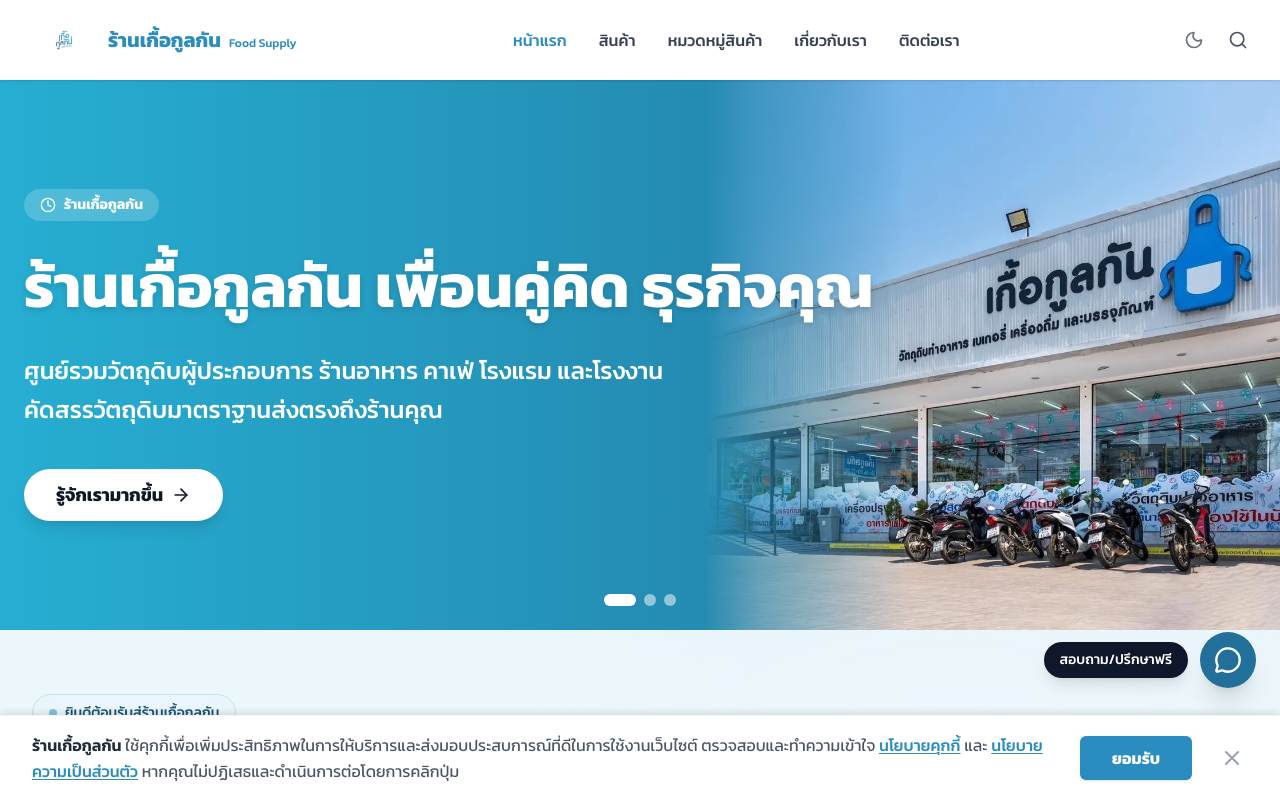
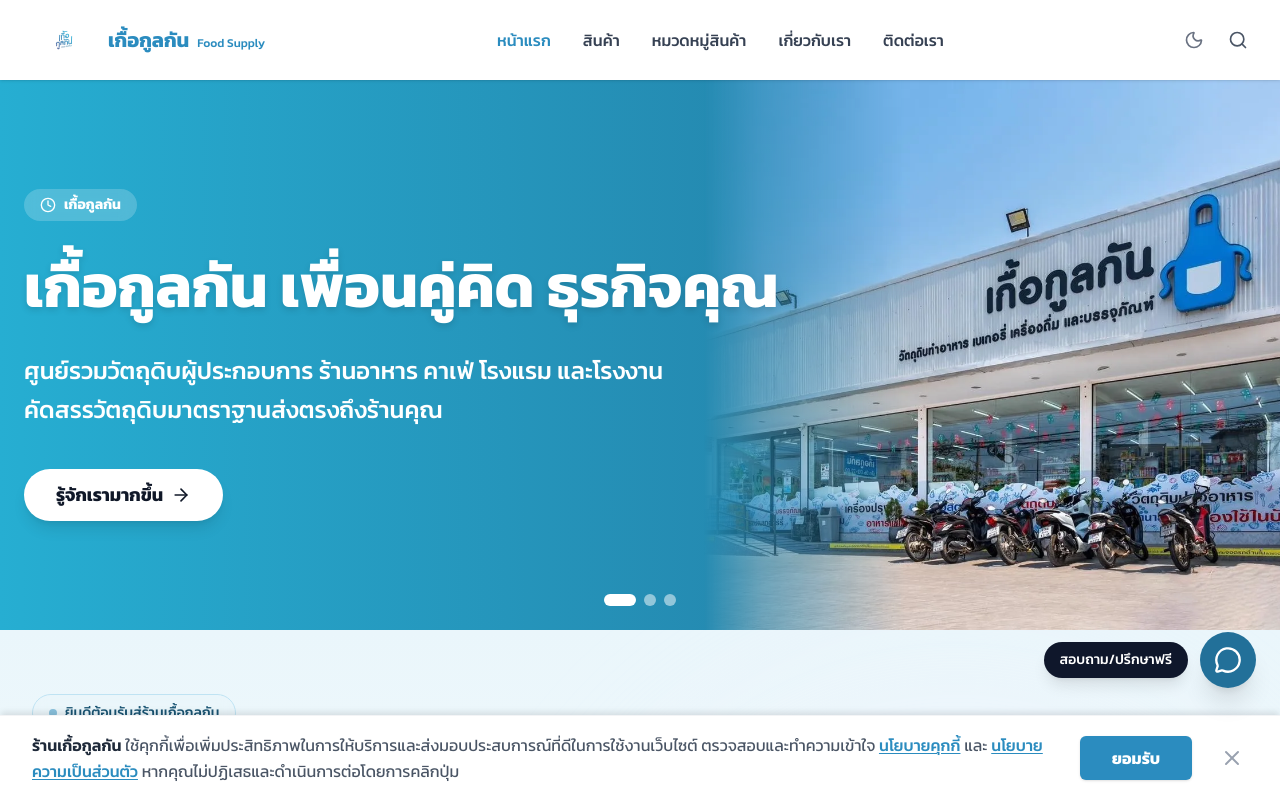
Before and after one commit to VanxSt/website-kuekoonkan, a React (Vite) app: page / in a window 1280 px wide. Shown: the top 798 px of the page. Built offline with nearby package versions, Linux system fonts and the light colour scheme.

Commit message:
feat: implement layout components including AboutSection, Navbar, PromotionalBanner, and static headers configuration

```diff
--- a/index.html
+++ b/index.html
@@ -3,22 +3,25 @@
 
 <head>
   <!-- Google Tag Manager -->
-  <script>(function(w,d,s,l,i){w[l]=w[l]||[];w[l].push({'gtm.start':
-  new Date().getTime(),event:'gtm.js'});var f=d.getElementsByTagName(s)[0],
-  j=d.createElement(s),dl=l!='dataLayer'?'&l='+l:'';j.async=true;j.src=
-  'https://www.googletagmanager.com/gtm.js?id='+i+dl;f.parentNode.insertBefore(j,f);
-  })(window,document,'script','dataLayer','GTM-PLKN98C5');</script>
+  <script>(function (w, d, s, l, i) {
+      w[l] = w[l] || []; w[l].push({
+        'gtm.start':
+          new Date().getTime(), event: 'gtm.js'
+      }); var f = d.getElementsByTagName(s)[0],
+        j = d.createElement(s), dl = l != 'dataLayer' ? '&l=' + l : ''; j.async = true; j.src =
+          'https://www.googletagmanager.com/gtm.js?id=' + i + dl; f.parentNode.insertBefore(j, f);
+    })(window, document, 'script', 'dataLayer', 'GTM-PLKN98C5');</script>
   <!-- End Google Tag Manager -->
   <meta charset="UTF-8" />
   <meta name="viewport" content="width=device-width, initial-scale=1.0" />
 
   <!-- SEO Meta Tags -->
-  <title>ร้านเกื้อกูลกัน | kuekoonkan Food Supply วัตถุดิบเบเกอรี่ เครื่องดื่ม บรรจุภัณฑ์ นครสวรรค์</title>
+  <title>เกื้อกูลกัน | kuekoonkan Food Supply วัตถุดิบเบเกอรี่ เครื่องดื่ม บรรจุภัณฑ์ นครสวรรค์</title>
   <meta name="description"
-    content="ร้านเกื้อกูลกัน (kuekoonkan) ศูนย์รวมวัตถุดิบเบเกอรี่ เครื่องดื่ม อุปกรณ์ทำขนม และบรรจุภัณฑ์ครบวงจร จำหน่ายปลีก-ส่ง ราคาถูก จัดส่งทั่วประเทศ ตั้งอยู่ที่ นครสวรรค์" />
+    content="เกื้อกูลกัน (kuekoonkan) ศูนย์รวมวัตถุดิบเบเกอรี่ เครื่องดื่ม อุปกรณ์ทำขนม และบรรจุภัณฑ์ครบวงจร จำหน่ายปลีก-ส่ง ราคาถูก จัดส่งทั่วประเทศ ตั้งอยู่ที่ นครสวรรค์" />
   <meta name="keywords"
-    content="เกื้อกูลกัน, ร้านเกื้อกูลกัน, kuekoonkan, ร้านkuekoonkan, ร้านค้าเกื้อกูลกัน, kuekoonkan food supply, วัตถุดิบเบเกอรี่, อุปกรณ์ทำขนม, บรรจุภัณฑ์, เครื่องดื่ม, นครสวรรค์, ขายส่ง, ของชำ, food supply, วัตถุดิบอาหาร, เครื่องปรุงรส, น้ำปลา, ซีอิ๊ว, น้ำมันหอย, ข้าวสาร, แป้งทำขนม, บะหมี่, ก๋วยเตี๋ยว, น้ำมันพืช, น้ำยาล้างจาน, ผงซักฟอก, ของใช้ในครัวเรือน, ร้านขายส่งนครสวรรค์" />
-  <meta name="author" content="ร้านเกื้อกูลกัน Food Supply" />
+    content="เกื้อกูลกัน, kuekoonkan, kuekoonkan food supply, วัตถุดิบเบเกอรี่, อุปกรณ์ทำขนม, บรรจุภัณฑ์, เครื่องดื่ม, นครสวรรค์, ขายส่ง, ของชำ, food supply, วัตถุดิบอาหาร, เครื่องปรุงรส, น้ำปลา, ซีอิ๊ว, น้ำมันหอย, ข้าวสาร, แป้งทำขนม, บะหมี่, ก๋วยเตี๋ยว, น้ำมันพืช, น้ำยาล้างจาน, ผงซักฟอก, ของใช้ในครัวเรือน, ร้านขายส่งนครสวรรค์" />
+  <meta name="author" content="เกื้อกูลกัน Food Supply" />
   <meta name="robots" content="index, follow" />
   <meta name="theme-color" content="#0ea5e9" />
   <link rel="canonical" href="https://kuekoonkan.com/" />
@@ -26,18 +29,18 @@
   <!-- Open Graph / Facebook -->
   <meta property="og:type" content="website" />
   <meta property="og:url" content="https://kuekoonkan.com/" />
-  <meta property="og:title" content="ร้านเกื้อกูลกัน | kuekoonkan Food Supply วัตถุดิบเบเกอรี่ นครสวรรค์" />
+  <meta property="og:title" content="เกื้อกูลกัน | kuekoonkan Food Supply วัตถุดิบเบเกอรี่ นครสวรรค์" />
   <meta property="og:description"
-    content="ร้านเกื้อกูลกัน (kuekoonkan) ศูนย์รวมวัตถุดิบเบเกอรี่ เครื่องดื่ม อุปกรณ์ทำขนม และบรรจุภัณฑ์ครบวงจร จำหน่ายปลีก-ส่ง ราคาถูก จัดส่งทั่วประเทศ" />
+    content="เกื้อกูลกัน (kuekoonkan) ศูนย์รวมวัตถุดิบเบเกอรี่ เครื่องดื่ม อุปกรณ์ทำขนม และบรรจุภัณฑ์ครบวงจร จำหน่ายปลีก-ส่ง ราคาถูก จัดส่งทั่วประเทศ" />
   <meta property="og:image" content="https://kuekoonkan.com/og-image.webp" />
   <meta property="og:locale" content="th_TH" />
-  <meta property="og:site_name" content="ร้านเกื้อกูลกัน kuekoonkan Food Supply" />
+  <meta property="og:site_name" content="เกื้อกูลกัน kuekoonkan Food Supply" />
 
   <!-- Twitter Card -->
   <meta name="twitter:card" content="summary_large_image" />
-  <meta name="twitter:title" content="ร้านเกื้อกูลกัน | kuekoonkan Food Supply วัตถุดิบเบเกอรี่ นครสวรรค์" />
+  <meta name="twitter:title" content="เกื้อกูลกัน | kuekoonkan Food Supply วัตถุดิบเบเกอรี่ นครสวรรค์" />
   <meta name="twitter:description"
-    content="ร้านเกื้อกูลกัน (kuekoonkan) ศูนย์รวมวัตถุดิบเบเกอรี่ เครื่องดื่ม อุปกรณ์ทำขนม และบรรจุภัณฑ์ครบวงจร จำหน่ายปลีก-ส่ง ราคาถูก" />
+    content="เกื้อกูลกัน (kuekoonkan) ศูนย์รวมวัตถุดิบเบเกอรี่ เครื่องดื่ม อุปกรณ์ทำขนม และบรรจุภัณฑ์ครบวงจร จำหน่ายปลีก-ส่ง ราคาถูก" />
   <meta name="twitter:image" content="https://kuekoonkan.com/og-image.webp" />
   <meta name="ai-assistant" content="https://chatgpt.com/g/g-XXXXXXX-kuekoonkan-assistant" />
 
@@ -48,20 +51,27 @@
   <!-- Fonts (Optimized for minimal render blocking) -->
   <link rel="preconnect" href="https://fonts.googleapis.com" />
   <link rel="preconnect" href="https://fonts.gstatic.com" crossorigin />
-  <link rel="preload" as="style" href="https://fonts.googleapis.com/css2?family=Kanit:wght@300;400;500;600;700&display=swap" />
-  <link rel="stylesheet" href="https://fonts.googleapis.com/css2?family=Kanit:wght@300;400;500;600;700&display=swap" media="print" onload="this.media='all'" />
+  <link rel="preload" as="style"
+    href="https://fonts.googleapis.com/css2?family=Kanit:wght@300;400;500;600;700&display=swap" />
+  <link rel="stylesheet" href="https://fonts.googleapis.com/css2?family=Kanit:wght@300;400;500;600;700&display=swap"
+    media="print" onload="this.media='all'" />
   <noscript>
-    <link rel="stylesheet" href="https://fonts.googleapis.com/css2?family=Kanit:wght@300;400;500;600;700&display=swap" />
+    <link rel="stylesheet"
+      href="https://fonts.googleapis.com/css2?family=Kanit:wght@300;400;500;600;700&display=swap" />
   </noscript>
+
+  <!-- Preload Hero Images for LCP Optimization -->
+  <link rel="preload" as="image" href="/src/assets/kuekoonkan-shop-front.webp" type="image/webp" media="(max-width: 767px)" fetchpriority="high" />
+  <link rel="preload" as="image" href="/src/assets/kuekoonkan-banner-decoration.webp" type="image/webp" media="(min-width: 768px)" fetchpriority="high" />
 
   <!-- Structured Data: LocalBusiness & Organization -->
   <script type="application/ld+json">
   {
     "@context": "https://schema.org",
     "@type": "LocalBusiness",
-    "name": "ร้านเกื้อกูลกัน Food Supply",
-    "alternateName": ["kuekoonkan", "เกื้อกูลกัน", "ร้านเกื้อกูลกัน", "kuekoonkan food supply"],
-    "description": "ร้านเกื้อกูลกัน (kuekoonkan) ศูนย์รวมวัตถุดิบเบเกอรี่ เครื่องดื่ม อุปกรณ์ทำขนม และบรรจุภัณฑ์ครบวงจร จำหน่ายปลีก-ส่ง ทั่วประเทศ",
+    "name": "เกื้อกูลกัน Food Supply",
+    "alternateName": ["kuekoonkan", "เกื้อกูลกัน", "kuekoonkan food supply"],
+    "description": "เกื้อกูลกัน (kuekoonkan) ศูนย์รวมวัตถุดิบเบเกอรี่ เครื่องดื่ม อุปกรณ์ทำขนม และบรรจุภัณฑ์ครบวงจร จำหน่ายปลีก-ส่ง ทั่วประเทศ",
     "image": "https://kuekoonkan.com/og-image.webp",
     "url": "https://kuekoonkan.com",
     "telephone": "+66956427780",
@@ -110,7 +120,7 @@
   {
     "@context": "https://schema.org",
     "@type": "Organization",
-    "name": "ร้านเกื้อกูลกัน Food Supply",
+    "name": "เกื้อกูลกัน Food Supply",
     "url": "https://kuekoonkan.com",
     "logo": "https://kuekoonkan.com/logo192.png",
     "slogan": "เกื้อกูลกัน พร้อมดูแลคุณ",
@@ -153,7 +163,7 @@
     "@type": "WebPage",
     "@id": "https://kuekoonkan.com/#webpage",
     "url": "https://kuekoonkan.com",
-    "name": "ร้านเกื้อกูลกัน | วัตถุดิบเบเกอรี่ บรรจุภัณฑ์ นครสวรรค์",
+    "name": "เกื้อกูลกัน | วัตถุดิบเบเกอรี่ บรรจุภัณฑ์ นครสวรรค์",
     "description": "ศูนย์รวมวัตถุดิบเบเกอรี่ เครื่องดื่ม และบรรจุภัณฑ์ครบวงจร ประสบการณ์กว่า 5 ปี",
     "isPartOf": { "@id": "https://kuekoonkan.com/#website" },
     "breadcrumb": { "@id": "https://kuekoonkan.com/#breadcrumb" }
@@ -194,7 +204,7 @@
     "mainEntity": [
       {
         "@type": "Question",
-        "name": "ร้านเกื้อกูลกันเปิดกี่โมง?",
+        "name": "เกื้อกูลกันเปิดกี่โมง?",
         "acceptedAnswer": {
           "@type": "Answer",
           "text": "ร้านเปิดให้บริการทุกวัน ตั้งแต่เวลา 06:00 - 22:00 น. ไม่มีวันหยุดครับ"
@@ -245,7 +255,7 @@
     "jobTitle": "Founder",
     "worksFor": {
       "@type": "Organization",
-      "name": "ร้านเกื้อกูลกัน"
+      "name": "เกื้อกูลกัน"
     }
   }
   </script>
@@ -255,7 +265,7 @@
     "@type": "Review",
     "itemReviewed": {
       "@type": "LocalBusiness",
-      "name": "ร้านเกื้อกูลกัน"
+      "name": "เกื้อกูลกัน"
     },
     "reviewRating": {
       "@type": "Rating",
@@ -290,7 +300,7 @@
     },
     "datePublished": "2024-01-01",
     "dateModified": "2024-04-23",
-    "description": "ทำความรู้จักร้านเกื้อกูลกัน นครสวรรค์ และความตั้งใจในการดูแลลูกค้าเหมือนคนในครอบครัว",
+    "description": "ทำความรู้จักเกื้อกูลกัน นครสวรรค์ และความตั้งใจในการดูแลลูกค้าเหมือนคนในครอบครัว",
     "mainEntityOfPage": {
       "@type": "WebPage",
       "@id": "https://kuekoonkan.com/about"
@@ -303,7 +313,7 @@
   {
     "@context": "https://schema.org",
     "@type": "HowTo",
-    "name": "วิธีการสั่งซื้อวัตถุดิบจากร้านเกื้อกูลกัน",
+    "name": "วิธีการสั่งซื้อวัตถุดิบจากเกื้อกูลกัน",
     "description": "ขั้นตอนการสั่งซื้อสินค้าเบเกอรี่และบรรจุภัณฑ์ผ่านช่องทางออนไลน์",
     "step": [
       {
@@ -327,7 +337,7 @@
   {
     "@context": "https://schema.org",
     "@type": "VideoObject",
-    "name": "แนะนำร้านเกื้อกูลกัน Food Supply",
+    "name": "แนะนำเกื้อกูลกัน Food Supply",
     "description": "พาชมบรรยากาศร้านและสินค้าวัตถุดิบเบเกอรี่ เครื่องดื่ม ครบวงจร",
     "thumbnailUrl": "https://kuekoonkan.com/og-image.webp",
     "uploadDate": "2024-01-01",
@@ -341,7 +351,7 @@
     "@context": "https://schema.org",
     "@type": "CreativeWorkSeries",
     "name": "แคตตาล็อกสินค้าเกื้อกูลกัน",
-    "description": "รวบรวมสินค้าและบริการทั้งหมดของร้านเกื้อกูลกัน นครสวรรค์",
+    "description": "รวบรวมสินค้าและบริการทั้งหมดของเกื้อกูลกัน นครสวรรค์",
     "url": "https://kuekoonkan.com/products"
   }
   </script>
@@ -399,7 +409,7 @@
   <script async src="https://www.googletagmanager.com/gtag/js?id=G-NVTYQBX8DJ"></script>
   <script>
     window.dataLayer = window.dataLayer || [];
-    function gtag(){dataLayer.push(arguments);}
+    function gtag() { dataLayer.push(arguments); }
     gtag('js', new Date());
 
     gtag('config', 'G-NVTYQBX8DJ');
@@ -408,8 +418,8 @@
 
 <body>
   <!-- Google Tag Manager (noscript) -->
-  <noscript><iframe src="https://www.googletagmanager.com/ns.html?id=GTM-PLKN98C5"
-  height="0" width="0" style="display:none;visibility:hidden"></iframe></noscript>
+  <noscript><iframe src="https://www.googletagmanager.com/ns.html?id=GTM-PLKN98C5" height="0" width="0"
+      style="display:none;visibility:hidden"></iframe></noscript>
   <!-- End Google Tag Manager (noscript) -->
   <div id="root"></div>
   <script type="module" src="/src/main.jsx"></script>
--- a/src/components/AboutSection.jsx
+++ b/src/components/AboutSection.jsx
@@ -4,7 +4,7 @@
 
 const AboutSection = () => {
     return (
-        <section id="about" className="py-20 bg-white dark:bg-slate-900 overflow-hidden transition-colors duration-300" aria-label="เกี่ยวกับร้านเกื้อกูลกัน">
+        <section id="about" className="py-20 bg-white dark:bg-slate-900 overflow-hidden transition-colors duration-300" aria-label="เกี่ยวกับเกื้อกูลกัน">
             <div className="max-w-7xl mx-auto px-4 sm:px-6 lg:px-8">
                 <div className="grid lg:grid-cols-2 gap-16 items-center">
 
@@ -19,17 +19,17 @@
                             เกี่ยวกับเรา
                         </div>
                         <h2 className="text-3xl md:text-4xl lg:text-5xl font-bold text-gray-900 dark:text-white leading-tight mb-6">
-                            ร้านเกื้อกูลกัน <br />
+                            เกื้อกูลกัน <br />
                             <span className="text-primary-500">พร้อมดูแลคุณ</span>
                         </h2>
                         <p className="text-gray-600 dark:text-gray-300 text-lg mb-6 leading-relaxed">
-                            ร้านเกื้อกูลกันเป็นร้านขายของชำและของใช้ในครัวเรือนที่ให้บริการมากกว่า 5 ปี
+                            เกื้อกูลกันเป็นร้านขายของชำและของใช้ในครัวเรือนที่ให้บริการมากกว่า 5 ปี
                             เรามุ่งมั่นในการคัดสรรสินค้าคุณภาพดีในราคาย่อมเยา พร้อมบริการจัดส่งที่รวดเร็ว
                             และดูแลลูกค้าทุกท่านอย่างจริงใจ
                         </p>
                         <p className="text-gray-600 dark:text-gray-300 text-lg mb-10 leading-relaxed">
                             เราพร้อมให้บริการทั้งลูกค้าทั่วไปและร้านค้า ไม่ว่าจะซื้อปลีกหรือส่ง
-                            ร้านเกื้อกูลกันพร้อมดูแลคุณเสมอ
+                            เกื้อกูลกันพร้อมดูแลคุณเสมอ
                         </p>
 
                         {/* Stats Grid */}
--- a/src/components/Navbar.jsx
+++ b/src/components/Navbar.jsx
@@ -47,9 +47,9 @@
                 <div className="flex justify-between items-center h-20">
                     {/* Logo */}
                     <Link to="/" className="flex-shrink-0 flex items-center gap-3" onClick={() => window.scrollTo({ top: 0, behavior: 'smooth' })}>
-                        <img src={logo} alt="โลโก้ร้านเกื้อกูลกัน Food Supply" className="h-16 w-auto object-contain" width="auto" height="64" fetchpriority="high" decoding="sync" />
+                        <img src={logo} alt="โลโก้เกื้อกูลกัน Food Supply" className="h-16 w-auto object-contain" width="64" height="64" fetchpriority="high" decoding="sync" />
                         <div className="flex items-baseline gap-2">
-                            <span className="font-bold text-xl text-primary-500 leading-none">ร้านเกื้อกูลกัน</span>
+                            <span className="font-bold text-xl text-primary-500 leading-none">เกื้อกูลกัน</span>
                             <span className="text-xs text-primary-500 font-medium">Food Supply</span>
                         </div>
                     </Link>
--- a/src/components/PromotionalBanner.jsx
+++ b/src/components/PromotionalBanner.jsx
@@ -9,8 +9,8 @@
 const offers = [
     {
         id: 1,
-        title: "ร้านเกื้อกูลกัน",
-        subtitle: <>ร้านเกื้อกูลกัน เพื่อนคู่คิด<br className="hidden md:block lg:hidden" /> ธุรกิจคุณ</>,
+        title: "เกื้อกูลกัน",
+        subtitle: <>เกื้อกูลกัน เพื่อนคู่คิด<br className="hidden md:block lg:hidden" /> ธุรกิจคุณ</>,
         description: "ศูนย์รวมวัตถุดิบผู้ประกอบการ ร้านอาหาร คาเฟ่ โรงแรม และโรงงาน คัดสรรวัตถุดิบมาตราฐานส่งตรงถึงร้านคุณ",
         bgClass: "bg-gradient-to-r from-primary-400 to-primary-600",
         textClass: "text-white",
@@ -20,8 +20,8 @@
     },
     {
         id: 2,
-        title: "ร้านเกื้อกูลกัน",
-        subtitle: "ร้านเกื้อกูลกัน บริการประทับใจ\nใส่ใจทุกรายละเอียด",
+        title: "เกื้อกูลกัน",
+        subtitle: "เกื้อกูลกัน บริการประทับใจ\nใส่ใจทุกรายละเอียด",
         description: "พร้อมให้คำปรึกษาเรื่องการจัดซื้อวัตถุดิบ พร้อมสนับสนุนทุกความสำเร็จ ให้โตไปด้วยกัน",
         bgClass: "bg-gradient-to-r from-primary-400 to-primary-600",
         textClass: "text-white",
@@ -31,8 +31,8 @@
     },
     {
         id: 3,
-        title: "ร้านเกื้อกูลกัน",
-        subtitle: "ร้านเกื้อกูลกัน ครบ จบ ในที่เดียว",
+        title: "เกื้อกูลกัน",
+        subtitle: "เกื้อกูลกัน ครบ จบ ในที่เดียว",
         description: "สินค้าครบมากกว่า 5,000 รายการ จัดส่งฟรี ทั่วประเทศ \nศูนย์รวมวัตถุดิบอาหาร เบเกอรี่ และบรรจุภัณฑ์",
         bgClass: "bg-gradient-to-r from-primary-400 to-primary-600",
         textClass: "text-white",
@@ -140,7 +140,7 @@
                                 <motion.img
                                     key={`img-desktop-${currentIndex}`}
                                     src={offers[currentIndex].image}
-                                    alt={`${offers[currentIndex].subtitle} - ร้านเกื้อกูลกัน`}
+                                    alt={`${offers[currentIndex].subtitle} - เกื้อกูลกัน`}
                                     initial={{ opacity: 0, x: 30 }}
                                     animate={{ opacity: 1, x: 0 }}
                                     transition={{ duration: 0.6 }}
@@ -159,7 +159,7 @@
                                     <motion.img
                                         key={`img-mobile-${currentIndex}`}
                                         src={offers[currentIndex].image}
-                                        alt={`${offers[currentIndex].subtitle} - ร้านเกื้อกูลกัน`}
+                                        alt={`${offers[currentIndex].subtitle} - เกื้อกูลกัน`}
                                         initial={{ opacity: 0, scale: 1.05 }}
                                         animate={{ opacity: 1, scale: 1 }}
                                         transition={{ duration: 0.8 }}
```
Also changed, not shown: 1 other file (tests, documents, lock files or other folders).
